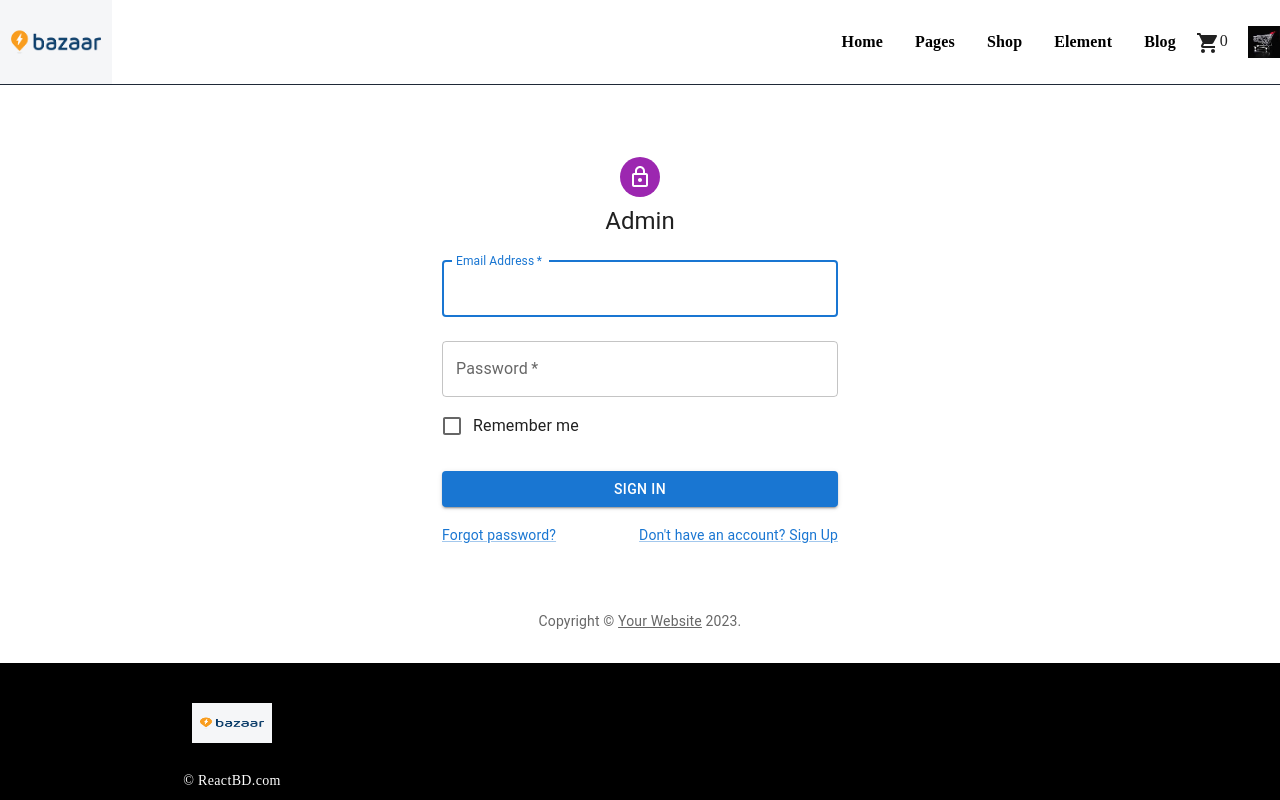
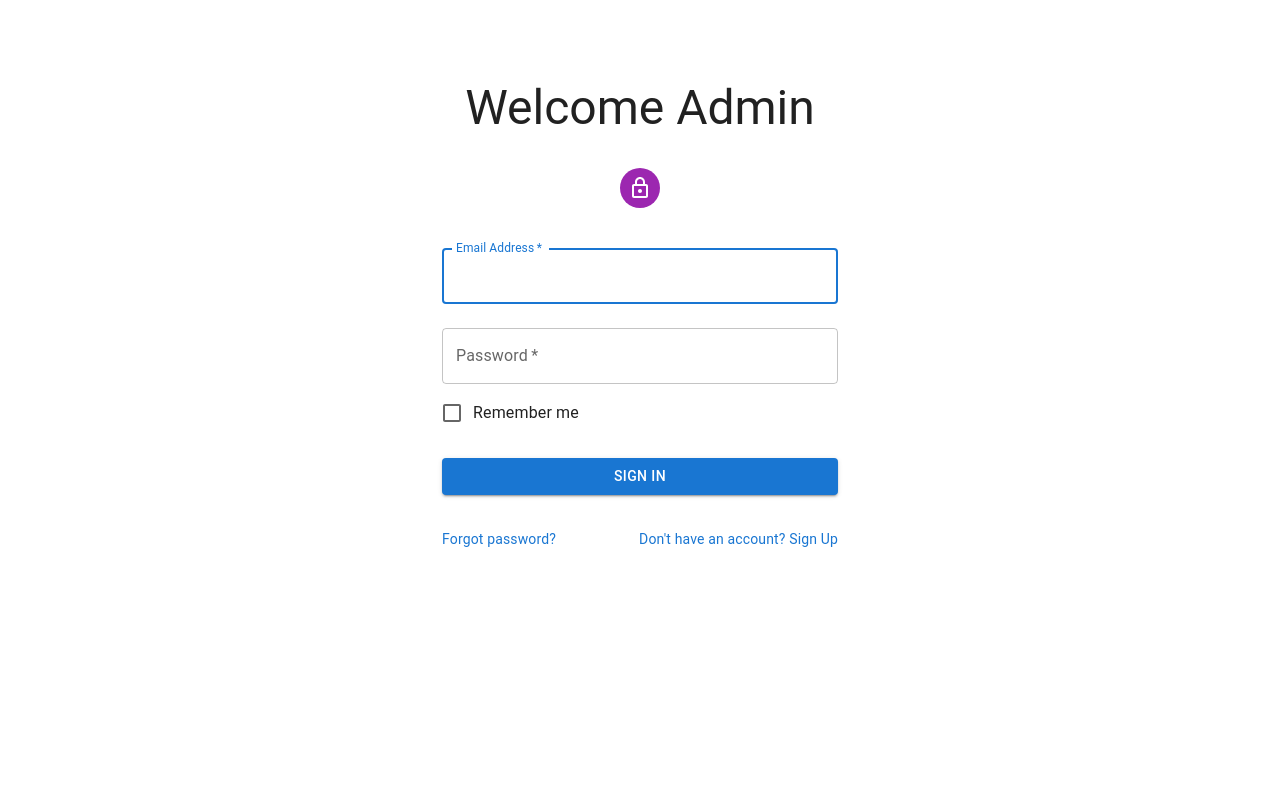
Before and after one commit to karkidivya/ecommerce-website, a React (Create React App) app in the folder client/: page /admin in a window 1280 px wide. Shown: the top 800 px of the page. Built offline with nearby package versions, Linux system fonts and the light colour scheme.

Commit message:
basic layout for admin created

```diff
--- /dev/null
+++ b/client/src/components/admin/Dashboard.js
@@ -0,0 +1,16 @@
+const Dashboard = () =>{
+    return(
+        <div>
+            This is a dashboard
+
+            to add Here
+            1 add product
+            2 delete product
+            3 edit product
+            4 view sales
+            5 some sort of analytics
+        </div>
+    )
+}
+
+export default Dashboard
--- a/client/src/components/admin/Login.js
+++ b/client/src/components/admin/Login.js
@@ -11,33 +11,25 @@ import Box from '@mui/material/Box';
 import LockOutlinedIcon from '@mui/icons-material/LockOutlined';
 import Typography from '@mui/material/Typography';
 import Container from '@mui/material/Container';
-import { createTheme, ThemeProvider } from '@mui/material/styles';
+import { useNavigate } from 'react-router-dom';
 
-function Copyright(props) {
-  return (
-    <Typography variant="body2" color="text.secondary" align="center" {...props}>
-      {'Copyright © '}
-      <Link color="inherit" href="https://mui.com/">
-        Your Website
-      </Link>{' '}
-      {new Date().getFullYear()}
-      {'.'}
-    </Typography>
-  );
-}
 
 // TODO remove, this demo shouldn't need to reset the theme.
 
-const defaultTheme = createTheme();
 
 export default function SignIn() {
-  const handleSubmit = (event) => {
+    const navigate = useNavigate();
+    const handleSubmit = (event) => {
     event.preventDefault();
     const data = new FormData(event.currentTarget);
-    console.log({
-      email: data.get('email'),
-      password: data.get('password'),
-    });
+    const email= data.get('email')
+    const  password= data.get('password')
+
+    if ( email == 'admin' && password == 'admin' ){
+        navigate( '/dashboard')
+    }
+
+
   };
 
   return (
@@ -49,14 +41,15 @@ export default function SignIn() {
             display: 'flex',
             flexDirection: 'column',
             alignItems: 'center',
+            marginBottom: 8
           }}
         >
-          <Avatar sx={{ m: 1, bgcolor: 'secondary.main' }}>
+          <Typography variant = 'h3' component = 'h1' sx = {{py: 2}}>
+            Welcome Admin
+          </Typography>
+          <Avatar sx={{ m: 1, bgcolor: 'secondary.main' ,my: 2}}>
             <LockOutlinedIcon />
           </Avatar>
-          <Typography component="h1" variant="h5">
-            Admin
-          </Typography>
           <Box component="form" onSubmit={handleSubmit} noValidate sx={{ mt: 1 }}>
             <TextField
               margin="normal"
@@ -88,21 +81,20 @@ export default function SignIn() {
             >
               Sign In
             </Button>
-            <Grid container>
-              <Grid item xs>
-                <Link href="#" variant="body2">
+            <Grid container sx = {{pt: 2}}>
+              <Grid item xs >
+                <Link href="#" variant="body2" sx = {{ textDecoration: 'none'}}>
                   Forgot password?
                 </Link>
               </Grid>
               <Grid item>
-                <Link href="#" variant="body2">
+                <Link href="#" variant="body2" sx = {{textDecoration: 'none'}}>
                   {"Don't have an account? Sign Up"}
                 </Link>
               </Grid>
             </Grid>
           </Box>
         </Box>
-        <Copyright sx={{ mt: 8, mb: 4 }} />
       </Container>
   );
 }
--- a/client/src/pages/admin/admin.js
+++ b/client/src/pages/admin/admin.js
@@ -1,9 +1,9 @@
 import Login from '../../components/admin/Login'
-
+import { Outlet } from 'react-router-dom'
 
 const Admin = () =>{
     return (
-        <Login />
+        <Outlet />
     )
 }
 
```
Also changed, not shown: client/src/App.js (+18 -2 lines).
